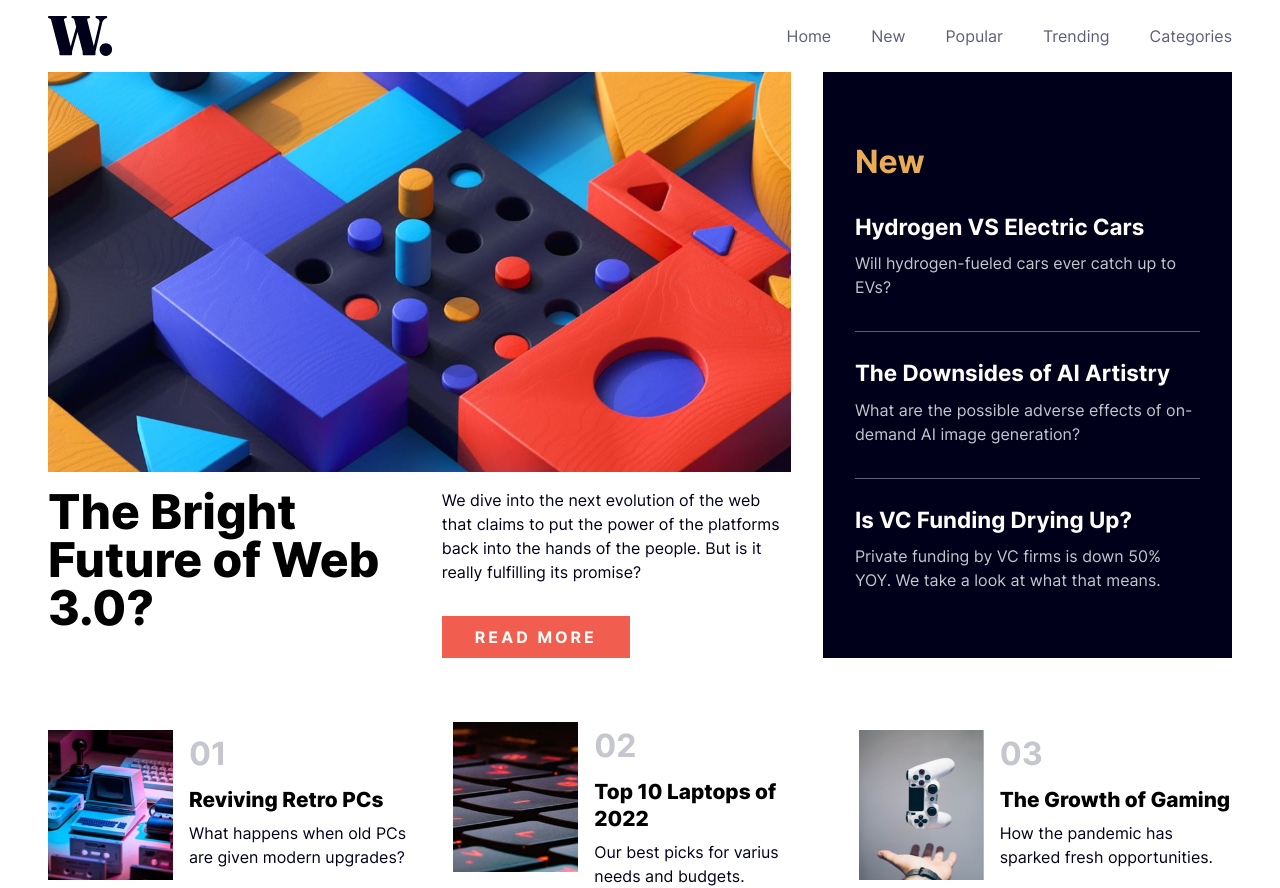
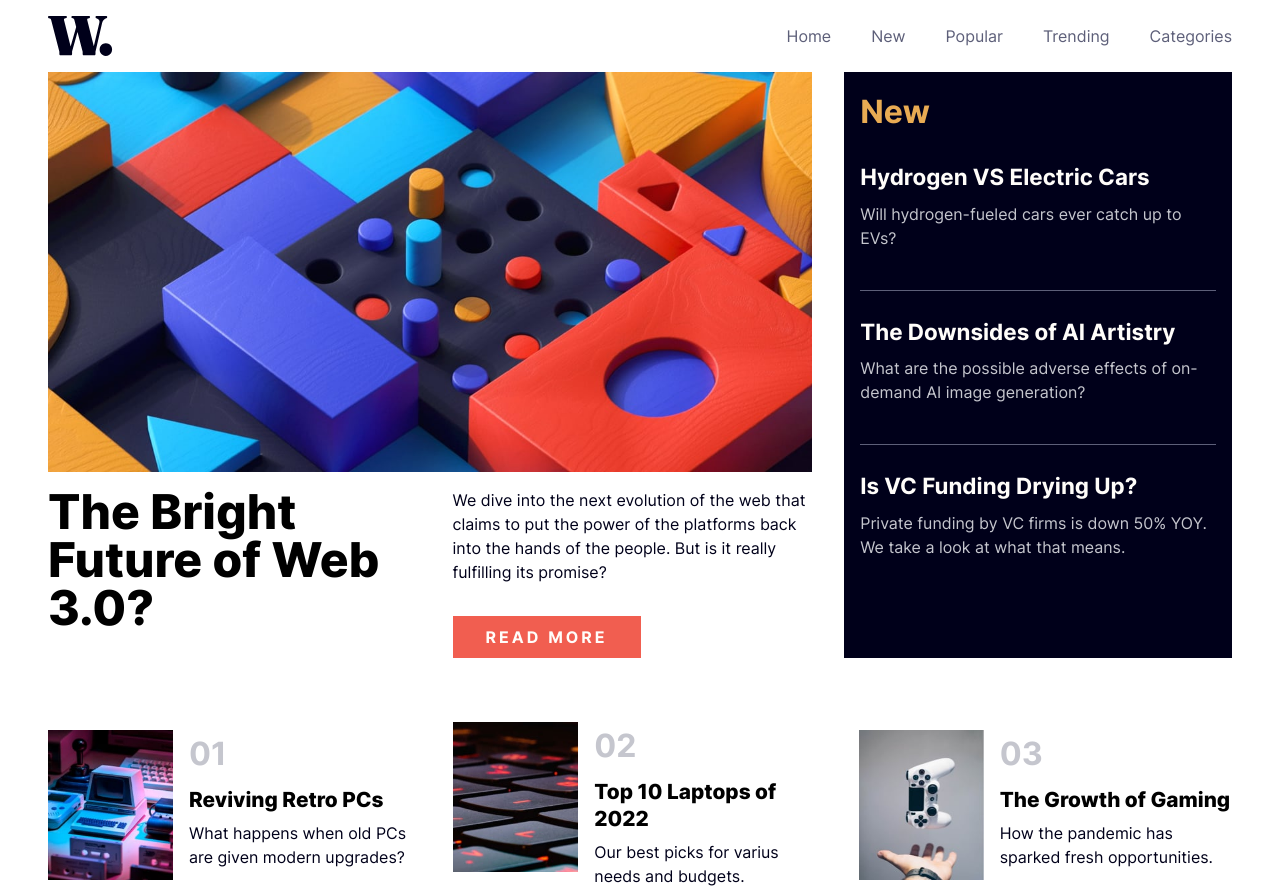
Before and after one commit to kjoudah/news-homepage-main, a React (Create React App) app: page / in a window 1280 px wide. Built offline with nearby package versions, Linux system fonts and the light colour scheme.

Commit message:
code cleanup

```diff
--- a/src/components/Body/Body.scss
+++ b/src/components/Body/Body.scss
@@ -52,7 +52,6 @@
     grid-template-areas:
       'main-picture main-picture'
       'title main-content';
-    // row-gap: 2rem;
   }
 }
 
@@ -105,20 +104,10 @@
   background: var(--dark-blue);
   color: var(--white);
   display: flex;
-  justify-content: center;
   flex-direction: column;
   gap: 1.5rem;
-  padding: 2rem;
+  padding: 1rem;
 }
-
-// .img {
-//   width: 150px;
-//   height: 150px;
-
-//   img {
-//     width: 100%;
-//   }
-// }
 
 .news-headline {
   display: flex;
@@ -149,7 +138,7 @@
   background-color: var(--grayish-blue-600);
   height: 1px;
   display: block;
-  margin-top: 1.5rem;
+  margin-top: 2rem;
 }
 
 .bottom-section-image {
```
Also changed, not shown: src/components/Nav/Nav.jsx (+0 -40 lines), src/components/Nav/Nav.scss (+0 -29 lines).
